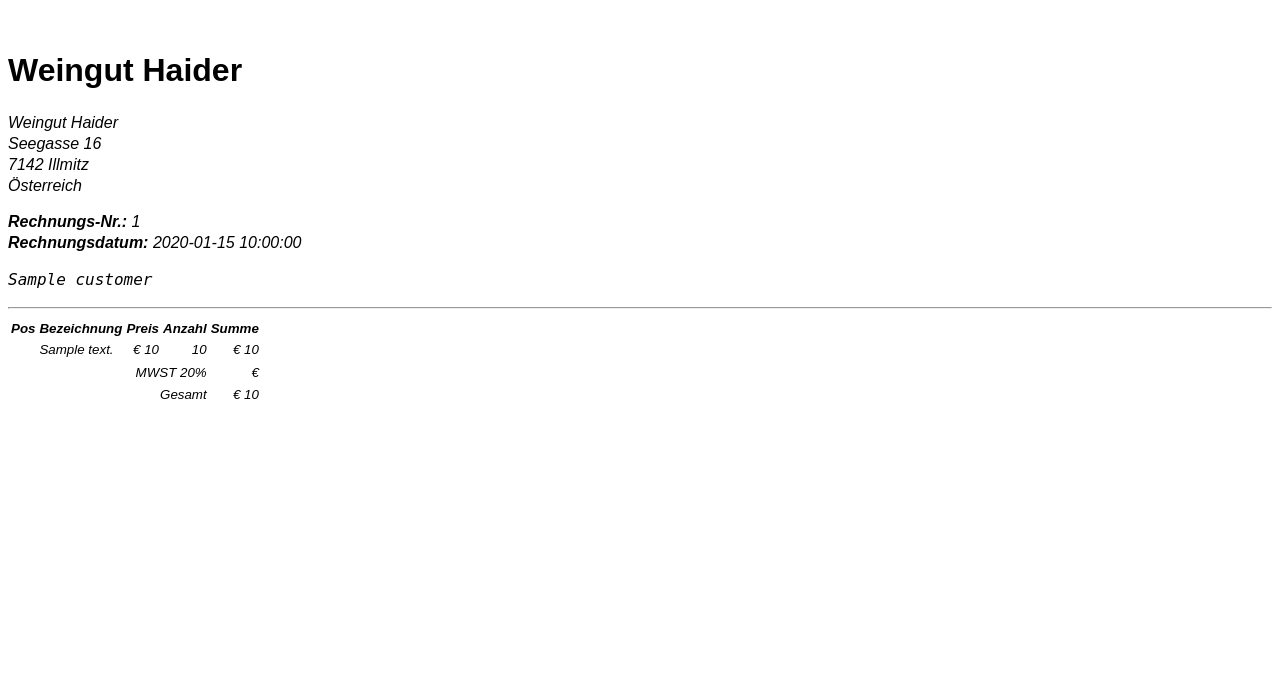
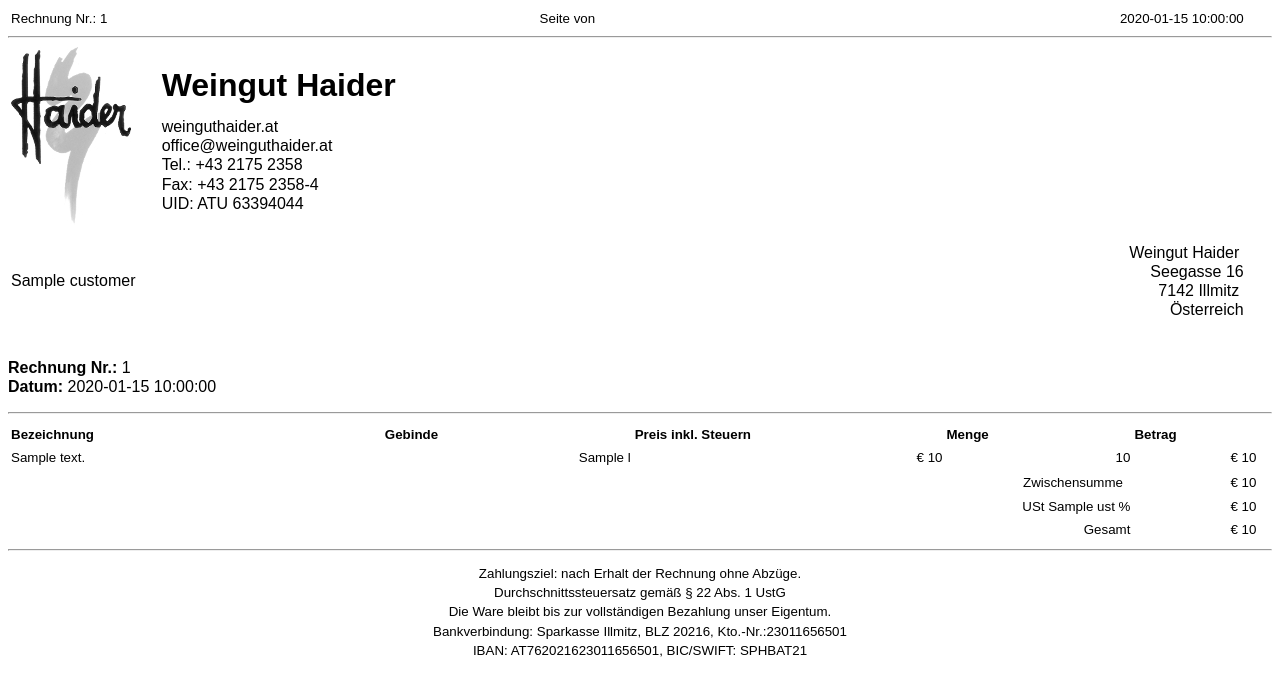
Before and after one commit to kleinph/vino-bill, a Python web app: template server/templates/print.html in a window 1280 px wide. Shown: the top 696 px of the page. Run offline with Jinja, Linux system fonts and the light colour scheme; the template is opened without the code that fills it: most values are stand-ins (such as "Sample title", 1, 10 or a date in 2020).

Commit message:
Improve style of invoice pdf

```diff
--- a/server/assets/css/print.css
+++ b/server/assets/css/print.css
@@ -1,35 +1,47 @@
 @page {
 	size: a4 portrait;
-	margin: 1cm;
+	margin-left: 1cm;
+	margin-right: 1cm;
+	margin-top: 2cm;
+	margin-bottom: 4cm;
+
+	@frame header {
+		-pdf-frame-content: header;
+		/*-pdf-frame-border: 1;*/
+		margin-top: 0.5cm;
+		margin-left: 1cm;
+		margin-right: 1cm;
+	}
+
+	@frame footer {
+		-pdf-frame-content: footer;
+		bottom: 0cm;
+		margin: 0.5cm;
+		margin-left: 1cm;
+		margin-right: 1cm;
+		height: 3.75cm;
+	}
 }
 
 body {
 	font-size: 12pt;
 	font-family: Arial, sans;
-	line-height: 1.3;
+	line-height: 1.2em;
 }
 
-h1 {
-	font-size: 24pt;
-}
+pre { font-family: inherit; }
+
+h1 { font-size: 24pt; }
 
 h2 {
 	font-size: 14pt;
 	margin-top: 25px;
 }
 
-table {
-	font-size: 10pt;
-}
+#item-table, #header, #footer { font-size: 10pt; }
 
-table th {
-	text-align: left;
-}
+table th { text-align: left; }
 
-table tr {
-	margin-top: 10%;
-}
+#footer { text-align: center; }
 
-.right {
-	text-align: right;
-}
+.right { text-align: right; }
--- a/server/templates/print.html
+++ b/server/templates/print.html
@@ -3,64 +3,119 @@
 	<head>
 		<meta charset="utf-8">
 		<title>Druckansicht Rechnung {{ invoice.id }}</title>
-
-		<!--<link rel="stylesheet" href="/static/css/bootstrap.min.css">-->
 		<link rel="stylesheet" href="/static/css/print.css">
 	</head>
+
 	<body>
+		<div id="header" style="line-height: normal;">
+			<table width="98%">
+				<tr>
+					<td>
+						Rechnung Nr.: {{ invoice.id }}
+					</td>
+					<td align="center">
+						Seite <pdf:pagenumber />
+						von <pdf:pagecount />
+					</td>
+					<td align="right">
+						{{ invoice.date }}
+					</td>
+				</tr>
+			</table>
+
+			<hr>
+		</div>
+
 		<header>
-			<img src="" alt="">
+			<table>
+				<tr>
+					<td width="30%">
+						<img src="/static/img/logo-print.jpg" alt="" style="margin-right: 20pt;">
+					</td>
+					<td>
 						<h1>Weingut Haider</h1>
+						<p>
+							weinguthaider.at<br>
+							office@weinguthaider.at<br>
+							Tel.: +43 2175 2358<br>
+							Fax: +43 2175 2358-4<br>
+							UID: ATU 63394044<br>
+						</p>
+					</td>
+				</tr>
+			</table>
 		</header>
-		<div class="container">
-			<address><p>
-				Weingut Haider<br>
+
+		<table width="98%">
+			<tr>
+				<td>
+					<pre id="receiver">{{ invoice.customer }}</pre>
+				</td>
+				<td class="right">
+					Weingut Haider&nbsp;<br>
 					Seegasse 16<br>
-				7142 Illmitz<br>
-				Österreich
-			</p><address>
-			<strong>Rechnungs-Nr.:</strong> {{ invoice.id }}<br>
-			<strong>Rechnungsdatum:</strong> {{ invoice.date }}
-			<p><pre>{{ invoice.customer }}</pre></p>
+					7142 Illmitz&nbsp;<br>
+					Österreich<br>
+				</td>
+			</tr>
+		</table>
+
+		<br>
+		<p id="invoice-data"></p><strong>Rechnung Nr.:</strong> {{ invoice.id }}<br>
+		<strong>Datum:</strong> {{ invoice.date }}</p>
 		<hr>
-			<table class="table">
+
+		<table id="item-table" repeat="1" width="99%">
 			<thead>
 				<tr>
-						<th>Pos</th>
-						<th>Bezeichnung</th>
-						<th class="right">Preis</th>
-						<th class="right">Anzahl</th>
-						<th class="right">Summe</th>
+					<th width="30%">Bezeichnung</th>
+					<th align="right" width="20%">Gebinde</th>
+					<th align="right" width="25%">Preis inkl. Steuern</th>
+					<th align="right" width="15%">Menge</th>
+					<th align="right" width="15%">Betrag</th>
 				</tr>
 			</thead>
 			<tbody>
 				{% for item in invoice.invoiceposition_set.all %}
 				<tr>
-						<td>{{ forloop.counter }}</td>
 					<td>{{ item.wine.description }}</td>
-						<td class="right">€ {{ item.wine.price }}</td>
-						<td class="right">{{ item.quantity }}</td>
-						<td class="right">€ {{ item.sum }}</td>
+					<td align="right">{{ item.wine.volume_in_l }} l</td>
+					<td align="right">€ {{ item.wine.price }}</td>
+					<td align="right">{{ item.quantity }}</td>
+					<td align="right">€ {{ item.sum }}</td>
 				</tr>
 				{% endfor %}
 				<tr></tr>
+				<tr>
+					<td align="right" colspan="4">Zwischensumme &nbsp;</td>
+					<td align="right">€ {{ invoice.sum }}</td>
+				</tr>
 				{% if invoice.rebate > 0 %}
 				<tr>
-						<td class="right" colspan="3">Rabbat</td>
-						<td class="right">{{ invoice.rebate }} %</td>
-						<td class="right">€</td>
+					<td align="right" colspan="4">Rabbat {{ invoice.rebate }} %&nbsp;</td>
+					<td align="right">€ {{ invoice.rebate_amount }}</td>
 				</tr>
 				{% endif %}
 				<tr>
-						<td class="right" colspan="4">MWST 20%</td>
-						<td class="right">€</td>
+					<td align="right" colspan="4">USt {{ invoice.ust }} %</td>
+					<td align="right">€ {{ invoice.ust_amount }}</td>
 				</tr>
 				<tr>
-						<td class="right" colspan="4">Gesamt</td>
-						<td class="right">€ {{ invoice.total }}</td>
+					<td align="right" colspan="4">Gesamt</td>
+					<td align="right">€ {{ invoice.total }}</td>
 				</tr>
 			</tbody>
 		</table>
+
+		<div id="footer">
+			<hr>
+			<p>
+				Zahlungsziel: nach Erhalt der Rechnung ohne Abzüge.<br>
+				Durchschnittssteuersatz gemäß § 22 Abs. 1 UstG<br>
+				Die Ware bleibt bis zur vollständigen Bezahlung unser Eigentum.<br>
+				Bankverbindung: Sparkasse Illmitz, BLZ 20216, Kto.-Nr.:23011656501<br>
+				IBAN: AT762021623011656501, BIC/SWIFT: SPHBAT21<br>
+			</p>
 		</div>
 	</body>
 </html>
```
Lines whose indentation alone changed are shown as unchanged.
